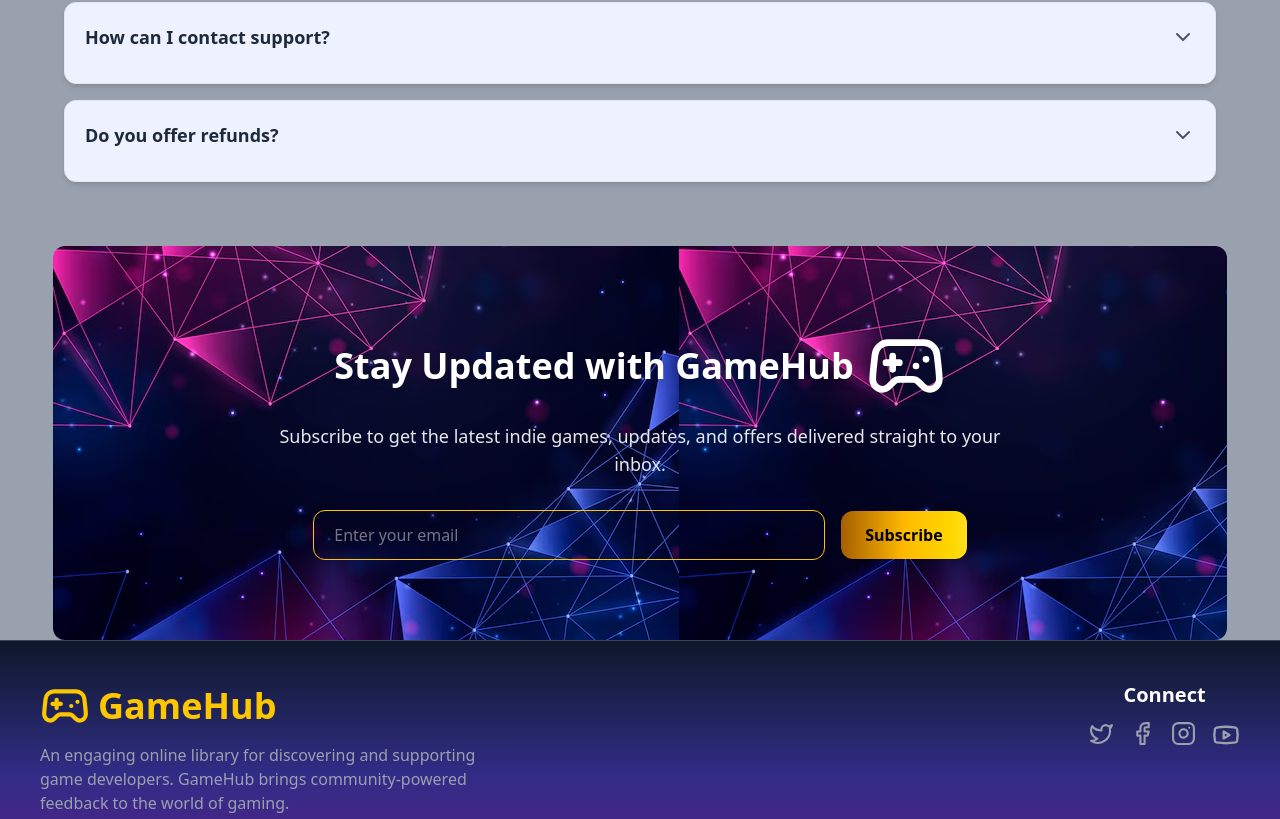
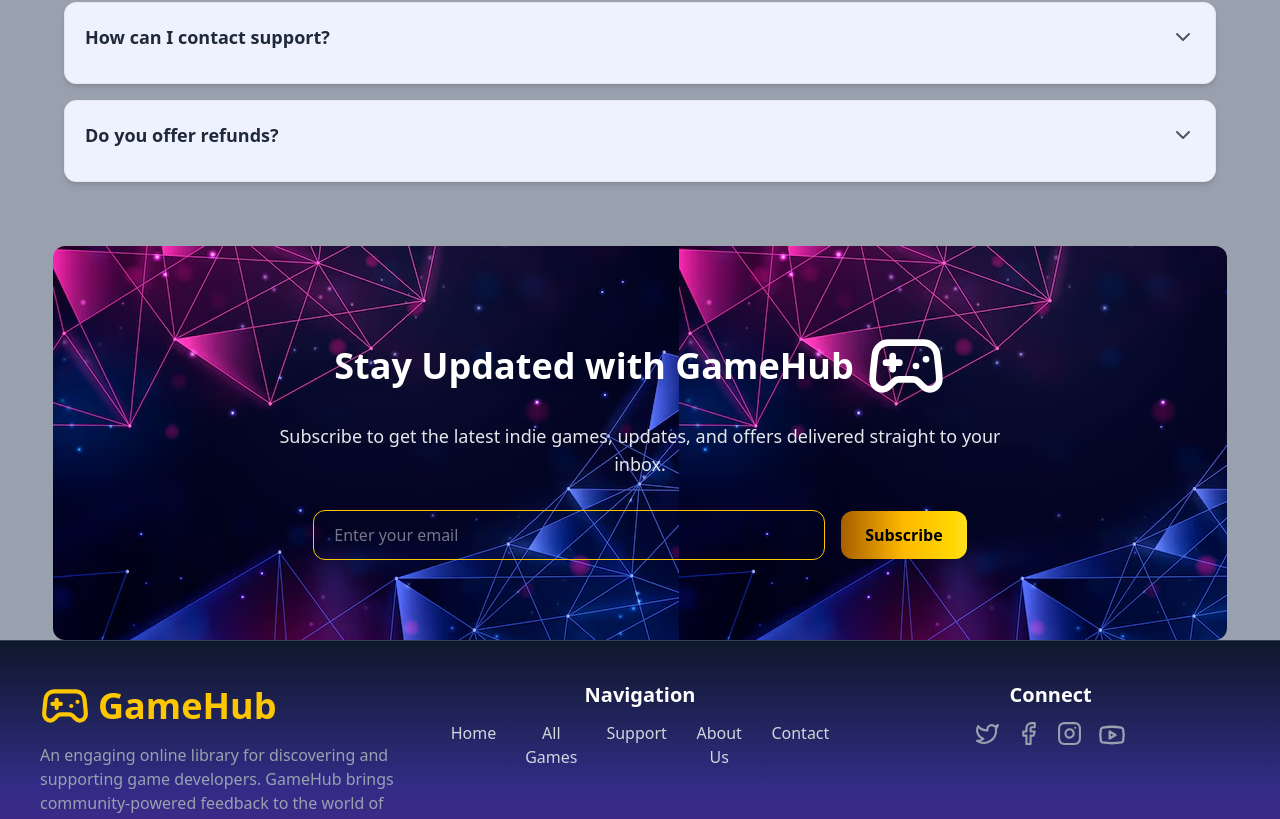
Before and after one commit to Hlamong55/GameHub-A-Game-Library, a React (Vite) app: page / in a window 1280 px wide. Shown: the part 1960-2779 px from the top of the page. Built offline with nearby package versions, Linux system fonts and the light colour scheme; no server answers.

Commit message:
UI changes updated in footer section

```diff
--- a/src/components/Footer.jsx
+++ b/src/components/Footer.jsx
@@ -1,21 +1,67 @@
 import React from "react";
 import { Gamepad2, Twitter, Facebook, Instagram, Youtube } from "lucide-react";
+import { NavLink } from "react-router-dom";
 
 const Footer = () => {
   return (
     <footer className="bg-linear-to-b from-slate-900 via-indigo-900 to-purple-900 text-gray-300 pt-10 pb-5 border-t border-gray-700">
       <div className="max-w-7xl mx-auto px-6 md:px-10">
-        <div className="flex flex-col md:flex-row justify-between md:items-start gap-10">
-          <div className="flex-1">
+
+        {/* <div className="flex flex-col md:flex-row justify-between md:items-start gap-10"> */}
+        <div className="grid md:grid-cols-3 gap-8">
+
+          <div className="flex-1 items-center">
             <div className="flex items-center gap-2 mb-3">
               <Gamepad2 size={50} className="text-yellow-400" />
               <h2 className="text-4xl font-extrabold text-yellow-400">GameHub</h2>
             </div>
-            <p className="  max-w-md text-gray-400">
-              An engaging online library for discovering and supporting game developers. GameHub brings
-              community-powered feedback to the world of gaming.
+            <p className="max-w-md text-gray-400">
+              An engaging online library for discovering and supporting game developers.
+              GameHub brings community-powered feedback to the world of gaming.
             </p>
           </div>
+
+
+          <div className="flex flex-col text-center ">
+            <h3 className="text-xl font-bold mb-3 text-white">Navigation</h3>
+            <nav className="flex gap-5">
+              <NavLink
+                to="/"
+                className="hover:text-yellow-300 transition duration-300"
+              >
+                Home
+              </NavLink>
+
+              <NavLink
+                to="/allGames"
+                className="hover:text-yellow-300 transition duration-300"
+              >
+                All Games
+              </NavLink>
+
+              <NavLink
+                to="/support"
+                className="hover:text-yellow-300 transition duration-300"
+              >
+                Support
+              </NavLink>
+
+              <NavLink
+                to="/about"
+                className="hover:text-yellow-300 transition duration-300"
+              >
+                About Us
+              </NavLink>
+
+              <NavLink
+                to="/contact"
+                className="hover:text-yellow-300 transition duration-300"
+              >
+                Contact
+              </NavLink>
+            </nav>
+          </div>
+
 
           <div>
             <h3 className="text-xl font-bold mb-3 text-white text-center">Connect</h3>
@@ -34,6 +80,7 @@ const Footer = () => {
               </a>
             </div>
           </div>
+
         </div>
 
         <div className="my-6 border-t border-gray-500"></div>
```
